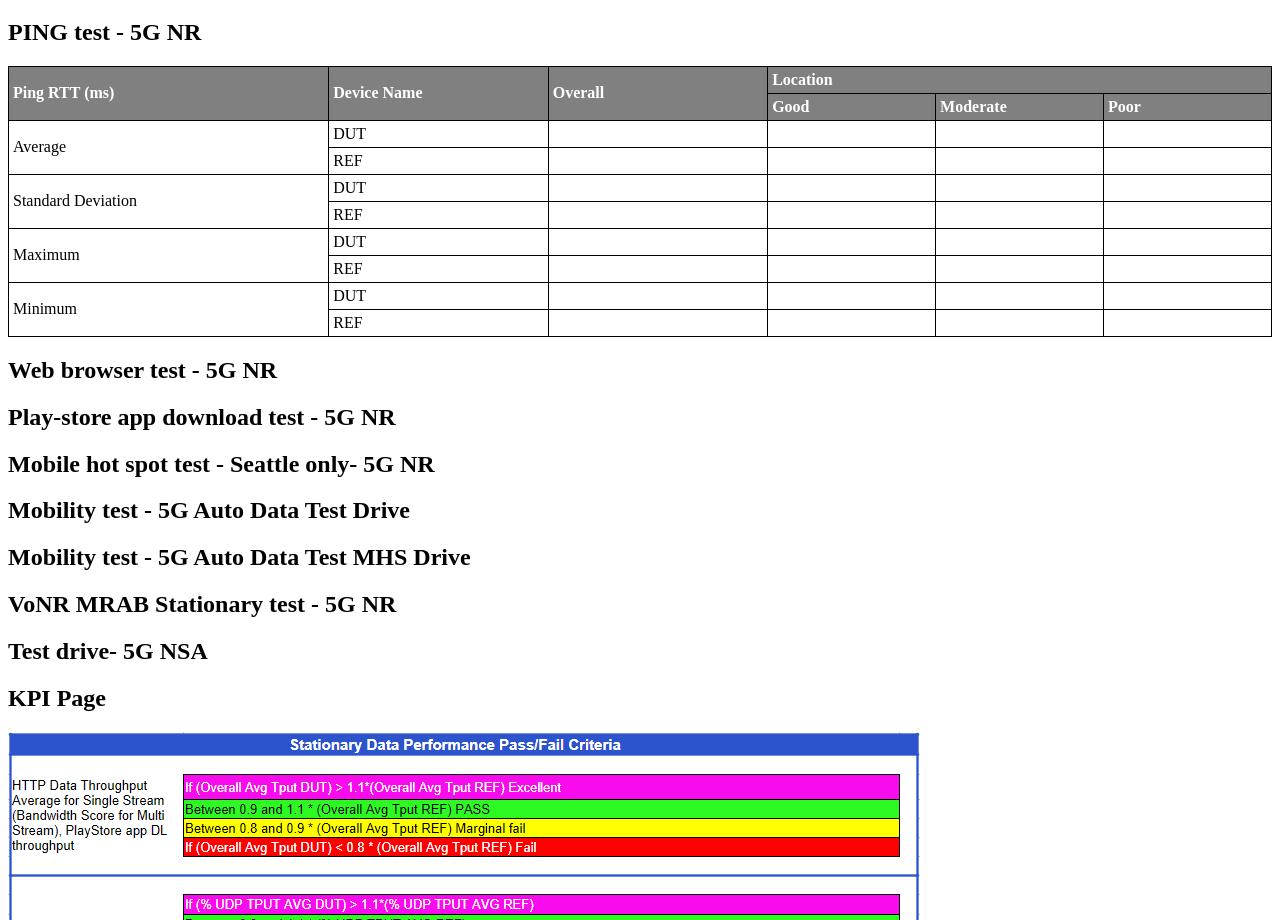
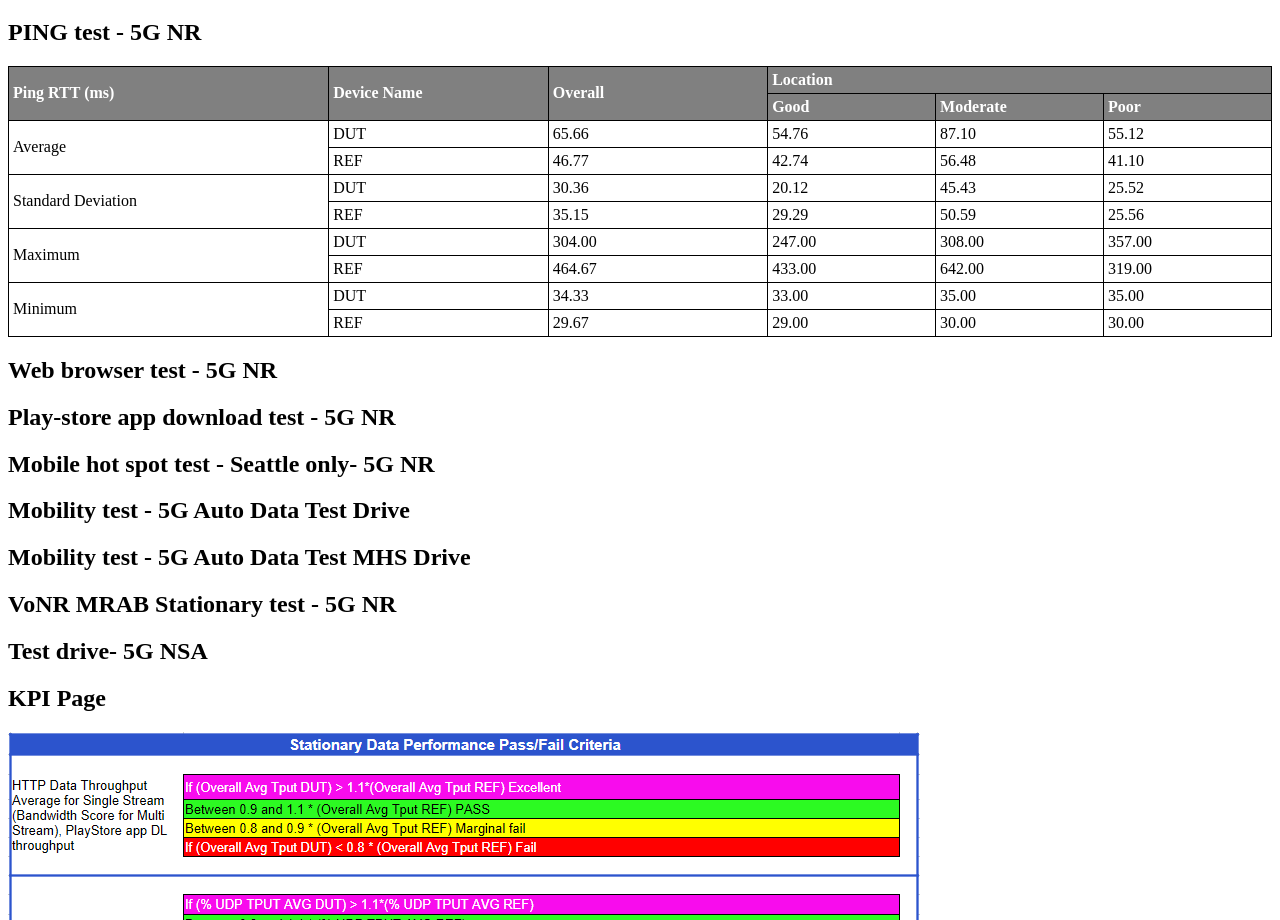
Before and after one commit to LiJieSu0/Fit4Launch_Report, a React (Create React App) app in the folder report-generator-app/: page / in a window 1280 px wide. Shown: the part 5173-6093 px from the top of the page. Built offline with nearby package versions, Linux system fonts and the light colour scheme; what chartjs-plugin-datalabels would draw is missing.

Commit message:
add ping data

```diff
--- a/report-generator-app/src/DataFiles/SA/DpStationaryResults/Ping.json
+++ b/report-generator-app/src/DataFiles/SA/DpStationaryResults/Ping.json
@@ -1,5 +1,5 @@
 {
-    "Statonary Good":{
+    "Good":{
         "25x64 bytes PING": {
             "_CH01_TMO-dut_5G auto_25x64 bytes PING (ICMP)_Good Coverage_DA Test": {
                 "Device Type": "DUT",
@@ -27,7 +27,7 @@
             }
         }
     },
-    "Statonary Moderate":{
+    "Moderate":{
         "25x64 bytes PING": {
             "_CH01_TMO_5G auto_25x64 bytes PING_DUT_": {
                 "Device Type": "DUT",
@@ -55,7 +55,7 @@
             }
         }
     },
-    "Statonary Poor":{
+    "Poor":{
         "25x64 bytes PING": {
             "dut_5g auto_25x64 bytes PING (ICMP)_poor Coverage_DA Test": {
                 "Device Type": "DUT",
--- a/report-generator-app/src/ReportDetails/DataPerformance/Statoinary/Dp_Ping_Component.js
+++ b/report-generator-app/src/ReportDetails/DataPerformance/Statoinary/Dp_Ping_Component.js
@@ -1,12 +1,73 @@
 import React from 'react';
 import DpPingTableLoc3 from './Table/DpPingTableLoc3';
+import PingData from '../../../DataFiles/SA/DpStationaryResults/Ping.json';
 
 function Dp_Ping_Component() {
+    const Dp_Ping_Data = PingData;
+
+    const processedPingData = {
+        average: { DUT: {}, REF: {} },
+        std_dev: { DUT: {}, REF: {} },
+        max: { DUT: {}, REF: {} },
+        min: { DUT: {}, REF: {} }
+    };
+
+    const locations = ["Good", "Moderate", "Poor"];
+    const deviceTypes = ["DUT", "REF"];
+
+    locations.forEach(location => {
+        const pingCategory = Dp_Ping_Data[location]["25x64 bytes PING"];
+        for (const key in pingCategory) {
+            if (pingCategory.hasOwnProperty(key)) {
+                const deviceData = pingCategory[key];
+                const deviceType = deviceData["Device Type"];
+                const pingRTT = deviceData["Ping RTT"];
+
+                if (deviceType === "DUT") {
+                    processedPingData.average.DUT[location] = pingRTT.avg.toFixed(2);
+                    processedPingData.std_dev.DUT[location] = pingRTT.std_dev.toFixed(2);
+                    processedPingData.max.DUT[location] = pingRTT.max.toFixed(2);
+                    processedPingData.min.DUT[location] = pingRTT.min.toFixed(2);
+                } else if (deviceType === "REF") {
+                    processedPingData.average.REF[location] = pingRTT.avg.toFixed(2);
+                    processedPingData.std_dev.REF[location] = pingRTT.std_dev.toFixed(2);
+                    processedPingData.max.REF[location] = pingRTT.max.toFixed(2);
+                    processedPingData.min.REF[location] = pingRTT.min.toFixed(2);
+                }
+            }
+        }
+    });
+
+    deviceTypes.forEach(deviceType => {
+        let avgSum = 0;
+        let stdDevSum = 0;
+        let maxSum = 0;
+        let minSum = 0;
+        let count = 0;
+
+        locations.forEach(location => {
+            if (processedPingData.average[deviceType][location] !== undefined) {
+                avgSum += parseFloat(processedPingData.average[deviceType][location]);
+                stdDevSum += parseFloat(processedPingData.std_dev[deviceType][location]);
+                maxSum += parseFloat(processedPingData.max[deviceType][location]);
+                minSum += parseFloat(processedPingData.min[deviceType][location]);
+                count++;
+            }
+        });
+
+        if (count > 0) {
+            processedPingData.average[deviceType].Overall = (avgSum / count).toFixed(2);
+            processedPingData.std_dev[deviceType].Overall = (stdDevSum / count).toFixed(2);
+            processedPingData.max[deviceType].Overall = (maxSum / count).toFixed(2);
+            processedPingData.min[deviceType].Overall = (minSum / count).toFixed(2);
+        }
+    });
+
     return(
         <div>
             <div className='page-content'>
             <h2>PING test - 5G NR</h2>
-            <DpPingTableLoc3 />
+            <DpPingTableLoc3 data={processedPingData} />
             </div>
         </div>
     )
--- a/report-generator-app/src/ReportDetails/DataPerformance/Statoinary/Table/DpPingTableLoc3.js
+++ b/report-generator-app/src/ReportDetails/DataPerformance/Statoinary/Table/DpPingTableLoc3.js
@@ -1,7 +1,32 @@
 import React from 'react';
 import '../../../../StyleScript/Restricted_Report_Style.css';
 
-const DpPingTableLoc3 = () => {
+const DpPingTableLoc3 = ({ data }) => {
+    if (!data || Object.keys(data).length === 0) {
+        return (
+            <div className="">
+                <table className="device-info-table dp-details-table">
+                    <thead>
+                        <tr>
+                            <th rowSpan="2">Ping RTT (ms)</th>
+                            <th rowSpan="2">Device Name</th>
+                            <th rowSpan="2">Overall</th>
+                            <th colSpan="3">Location</th>
+                        </tr>
+                        <tr>
+                            <th>Good</th>
+                            <th>Moderate</th>
+                            <th>Poor</th>
+                        </tr>
+                    </thead>
+                    <tbody>
+                        <tr><td colSpan="6">No data available</td></tr>
+                    </tbody>
+                </table>
+            </div>
+        );
+    }
+
     return (
         <div className="">
             <table className="device-info-table dp-details-table">
@@ -22,62 +47,62 @@ const DpPingTableLoc3 = () => {
                     <tr>
                         <td rowSpan="2">Average</td>
                         <td>DUT</td>
-                        <td></td>
-                        <td></td>
-                        <td></td>
-                        <td></td>
+                        <td>{data.average.DUT.Overall}</td>
+                        <td>{data.average.DUT.Good}</td>
+                        <td>{data.average.DUT.Moderate}</td>
+                        <td>{data.average.DUT.Poor}</td>
                     </tr>
                     <tr>
                         <td>REF</td>
-                        <td></td>
-                        <td></td>
-                        <td></td>
-                        <td></td>
+                        <td>{data.average.REF.Overall}</td>
+                        <td>{data.average.REF.Good}</td>
+                        <td>{data.average.REF.Moderate}</td>
+                        <td>{data.average.REF.Poor}</td>
                     </tr>
                     <tr>
                         <td rowSpan="2">Standard Deviation</td>
                         <td>DUT</td>
-                        <td></td>
-                        <td></td>
-                        <td></td>
-                        <td></td>
+                        <td>{data.std_dev.DUT.Overall}</td>
+                        <td>{data.std_dev.DUT.Good}</td>
+                        <td>{data.std_dev.DUT.Moderate}</td>
+                        <td>{data.std_dev.DUT.Poor}</td>
                     </tr>
                     <tr>
                         <td>REF</td>
-                        <td></td>
-                        <td></td>
-                        <td></td>
-                        <td></td>
+                        <td>{data.std_dev.REF.Overall}</td>
+                        <td>{data.std_dev.REF.Good}</td>
+                        <td>{data.std_dev.REF.Moderate}</td>
+                        <td>{data.std_dev.REF.Poor}</td>
                     </tr>
                     <tr>
                         <td rowSpan="2">Maximum</td>
                         <td>DUT</td>
-                        <td></td>
-                        <td></td>
-                        <td></td>
-                        <td></td>
+                        <td>{data.max.DUT.Overall}</td>
+                        <td>{data.max.DUT.Good}</td>
+                        <td>{data.max.DUT.Moderate}</td>
+                        <td>{data.max.DUT.Poor}</td>
                     </tr>
                     <tr>
                         <td>REF</td>
-                        <td></td>
-                        <td></td>
-                        <td></td>
-                        <td></td>
+                        <td>{data.max.REF.Overall}</td>
+                        <td>{data.max.REF.Good}</td>
+                        <td>{data.max.REF.Moderate}</td>
+                        <td>{data.max.REF.Poor}</td>
                     </tr>
                     <tr>
                         <td rowSpan="2">Minimum</td>
                         <td>DUT</td>
-                        <td></td>
-                        <td></td>
-                        <td></td>
-                        <td></td>
+                        <td>{data.min.DUT.Overall}</td>
+                        <td>{data.min.DUT.Good}</td>
+                        <td>{data.min.DUT.Moderate}</td>
+                        <td>{data.min.DUT.Poor}</td>
                     </tr>
                     <tr>
                         <td>REF</td>
-                        <td></td>
-                        <td></td>
-                        <td></td>
-                        <td></td>
+                        <td>{data.min.REF.Overall}</td>
+                        <td>{data.min.REF.Good}</td>
+                        <td>{data.min.REF.Moderate}</td>
+                        <td>{data.min.REF.Poor}</td>
                     </tr>
                 </tbody>
             </table>
```
